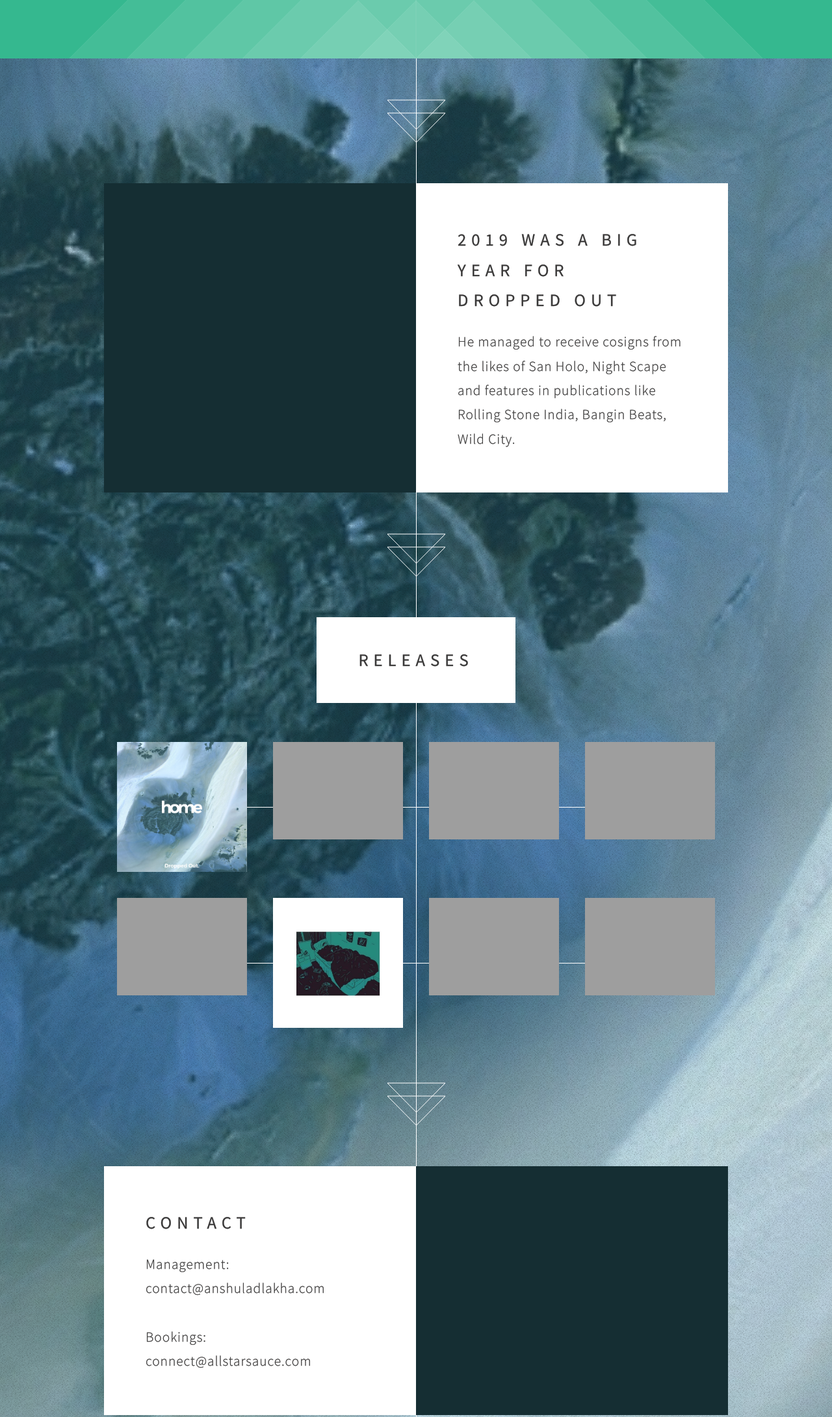
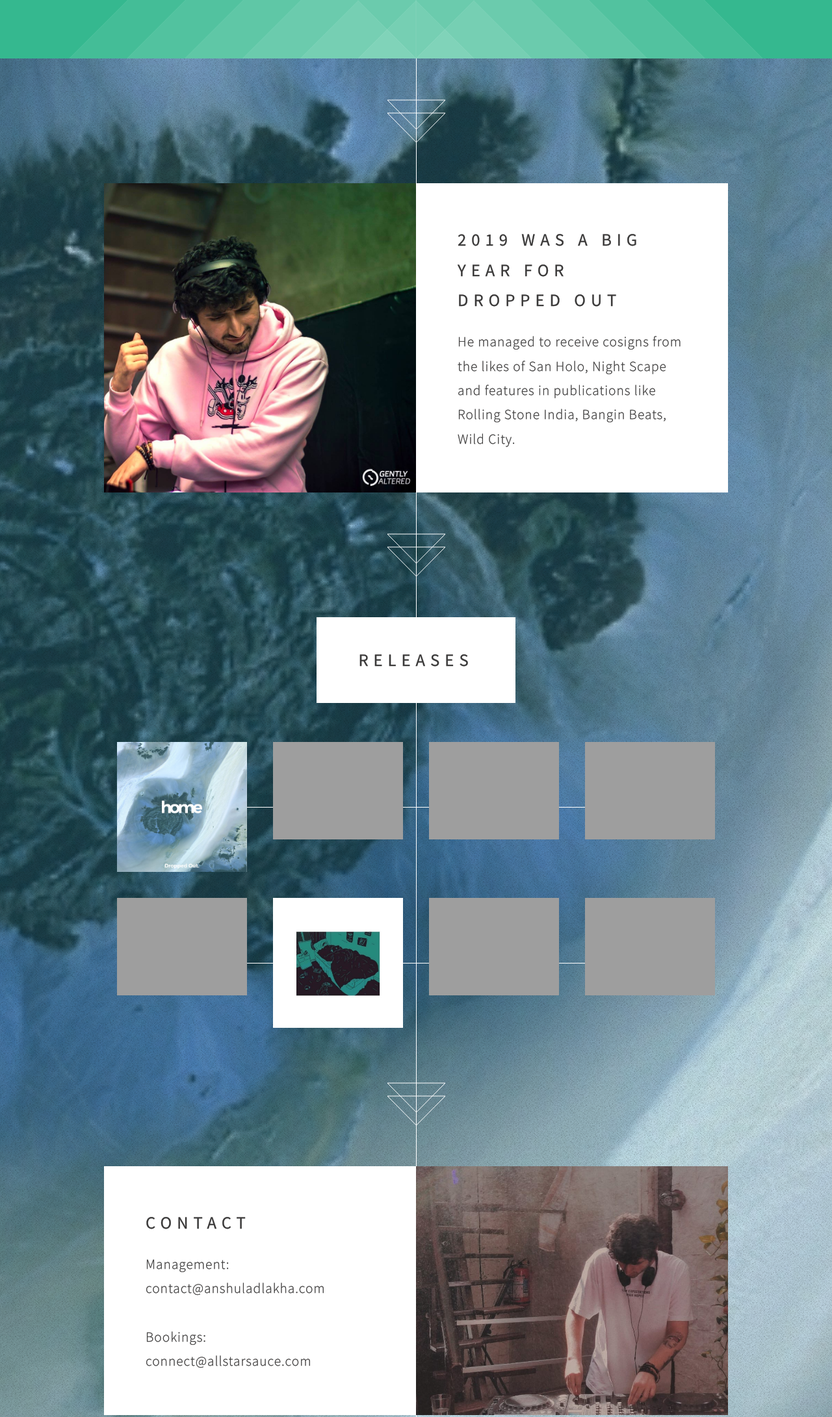
Before and after one commit to anshuladlakha/droppedout, a plain HTML site: page index.html in a window 1280 px wide. Shown: the part 1436-3617 px from the top of the page at 65% size. Drawn offline with Linux system fonts and the light colour scheme; the site is published under a folder, as on GitHub Pages, so addresses that start at the root find nothing.

Commit message:
Update index.html

```diff
--- a/index.html
+++ b/index.html
@@ -49,7 +49,7 @@
 
 		<!-- Feature 1 -->
 			<article id="first" class="container box style1 right">
-				<a href="#" class="image fit"><img src="/images/6.jpg" alt="" /></a>
+				<a href="#" class="image fit"><img src="images/6.jpg" alt="" /></a>
 				<div class="inner">
 					<header>
 						<h2>2019 was a big year for<br>Dropped Out</h2>
@@ -83,7 +83,7 @@
 				</div>
 			</article>
 		<article class="container box style1 left">
-				<a href="#" class="image fit"><img src="/images/1.jpg" alt="" /></a>
+				<a href="#" class="image fit"><img src="images/1.jpg" alt="" /></a>
 				<div class="inner">
 					<header>
 						<h2>Contact</h2>
```
